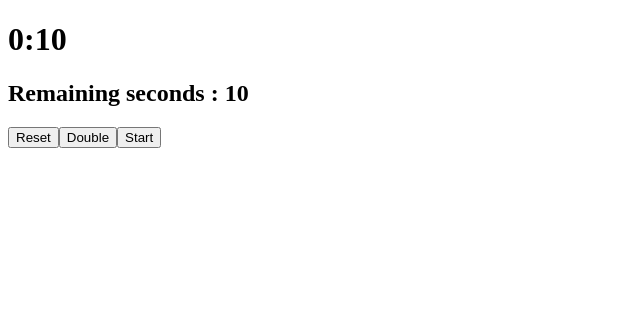
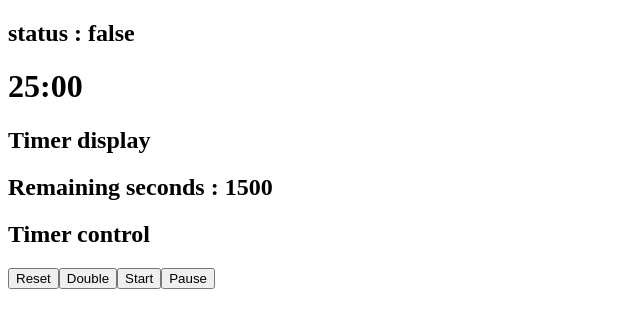
Before and after one commit to Nyups/Focus_app, a Vue app in the folder frontend/: page / in a window 1280 px wide. Shown: the top 328 px of the page, without its empty margins (0-640 px from the left). Built offline with nearby package versions, Linux system fonts and the light colour scheme.

Commit message:
Mixing the inside of my own code (cleanning)

```diff
--- a/frontend/src/App.vue
+++ b/frontend/src/App.vue
@@ -1,52 +1,40 @@
 <script setup lang="ts">
-// Component import war zone
+
+// Component imports
 import Timer_display from './components/Timer/Timer_display.vue';
+import Timer_controls from './components/Timer/Timer_controls.vue';
 
-// Vue stuff import
-import { ref, computed } from 'vue'; // Classic vue stuff
-import { defaultTime, formatTime, doubleTime } from './types/timer.ts'; // Import variable and function from the timer.ts file
+// Utility imports
+import { formatTime } from './types/timer.ts';
 
-// TEST AAAAAAAAAAAA
-// Classic variable declaration in Ts (waw)
-const timeLeft = ref<number>(defaultTime)
-const tic = ref(1000)
+// Composable imports
+import { useTimer } from './composables/userTimer.ts';
 
-
-// Adding time function
-function addTime() {
-  console.log('triggered')
-  timeLeft.value = doubleTime(timeLeft.value)
-} // In the end I forgot to return the result and the .value (help)
-
-
-// Function to reset the timer
-function resetTimer() {
-  timeLeft.value = defaultTime
-}
-
-// Start function
-function start() {
-  console.log('triggered start')
-  setInterval(function second() {
-    if(timeLeft.value < 1) {
-      return
-    } else {
-      timeLeft.value--
-    }
-    return
-  }, 1000)
-}
+// Initialize timer
+const {
+    timeLeft,
+    playStatus,
+    addTime,
+    resetTimer,
+    start,
+    pause
+} = useTimer();
 
 </script>
 
 <template>
+  <h2>status : {{ playStatus }}</h2>
 <h1>{{ formatTime(timeLeft) }}</h1>
 
 <Timer_display
 :time-left="timeLeft"
+/>
+
+<Timer_controls
 @reset="resetTimer"
 @addTime="addTime"
 @start="start"
+@pause="pause"
 />
 <!--
 :time-left="timeLeft" :  Pass the variable "timeLeft" to the component
--- a/frontend/src/components/Timer/Timer_controls.vue
+++ b/frontend/src/components/Timer/Timer_controls.vue
@@ -0,0 +1,26 @@
+<script setup lang="ts">
+defineProps<{
+  timeLeft: number; // expect a number
+}>();
+// We get the variable we passed in the parent via "defineProps"
+
+
+const emit = defineEmits <{
+  reset: [];
+  addTime: [];
+  start: [];
+  pause: [];
+}>();
+// The empty array means that this event doesn't carry any argument,
+// Basically this function is just here to send the emit
+</script>
+
+<template>
+  <h2>Timer control</h2>
+  <button @click="emit('reset')">Reset</button>
+  <button @click="emit('addTime')">Double</button>
+  <button @click="emit('start')">Start</button>
+  <button @click="emit('pause')">Pause</button>
+</template>
+
+<style scoped></style>
--- a/frontend/src/components/Timer/Timer_display.vue
+++ b/frontend/src/components/Timer/Timer_display.vue
@@ -6,22 +6,11 @@ defineProps<{
 }>();
 // We get the variable we passed in the parent via "defineProps"
 
-
-const emit = defineEmits <{
-  reset: [];
-  addTime: [];
-  start: [];
-}>();
-// The empty array means that this event doesn't carry any argument,
-// Basically this function is just here to send the emit
-
 </script>
 
 <template>
+  <h2>Timer display</h2>
   <h2>Remaining seconds : {{ timeLeft }}</h2>
-  <button @click="emit('reset')">Reset</button>
-  <button @click="emit('addTime')">Double</button>
-  <button @click="emit('start')">Start</button>
   <!--
   emit('reset') : trigger the "@reset="resetTimer" passed in this component from the parent
   -->
--- a/frontend/src/composables/userTimer.ts
+++ b/frontend/src/composables/userTimer.ts
@@ -1 +1,59 @@
-const _placeholder:string = "boooh"
+
+import { ref } from 'vue';
+import { defaultTime, doubleTime } from '../types/timer';
+
+export function useTimer() {
+
+    // Reactive variables
+    const timeLeft = ref<number>(defaultTime);
+    const playStatus = ref(false);
+
+    // Interval management
+    let timerInterval: ReturnType<typeof setInterval> | null = null;
+
+    // Add time
+    function addTime() {
+        timeLeft.value = doubleTime(timeLeft.value);
+    }
+
+    // Reset timer
+    function resetTimer() {
+        pause();
+        timeLeft.value = defaultTime;
+    }
+
+    // Start timer
+    function start() {
+        if (timerInterval !== null || timeLeft.value <= 0) return;
+
+        playStatus.value = true;
+
+        timerInterval = setInterval(() => {
+            if (timeLeft.value > 0) {
+                timeLeft.value--;
+            } else {
+                pause();
+            }
+        }, 1000);
+    }
+
+    // Pause timer
+    function pause() {
+        playStatus.value = false;
+
+        if (timerInterval !== null) {
+            clearInterval(timerInterval);
+            timerInterval = null;
+        }
+    }
+
+    // Export everything we want to use
+    return {
+        timeLeft,
+        playStatus,
+        addTime,
+        resetTimer,
+        start,
+        pause
+    };
+}
--- a/frontend/src/types/timer.ts
+++ b/frontend/src/types/timer.ts
@@ -1,5 +1,5 @@
 // The export keyword allow us to export variable and function, just like JavaScript
-export const defaultTime: number = 10;
+export const defaultTime: number = 1500;
 
 // double time function
 export function doubleTime(seconds: number) {
```
